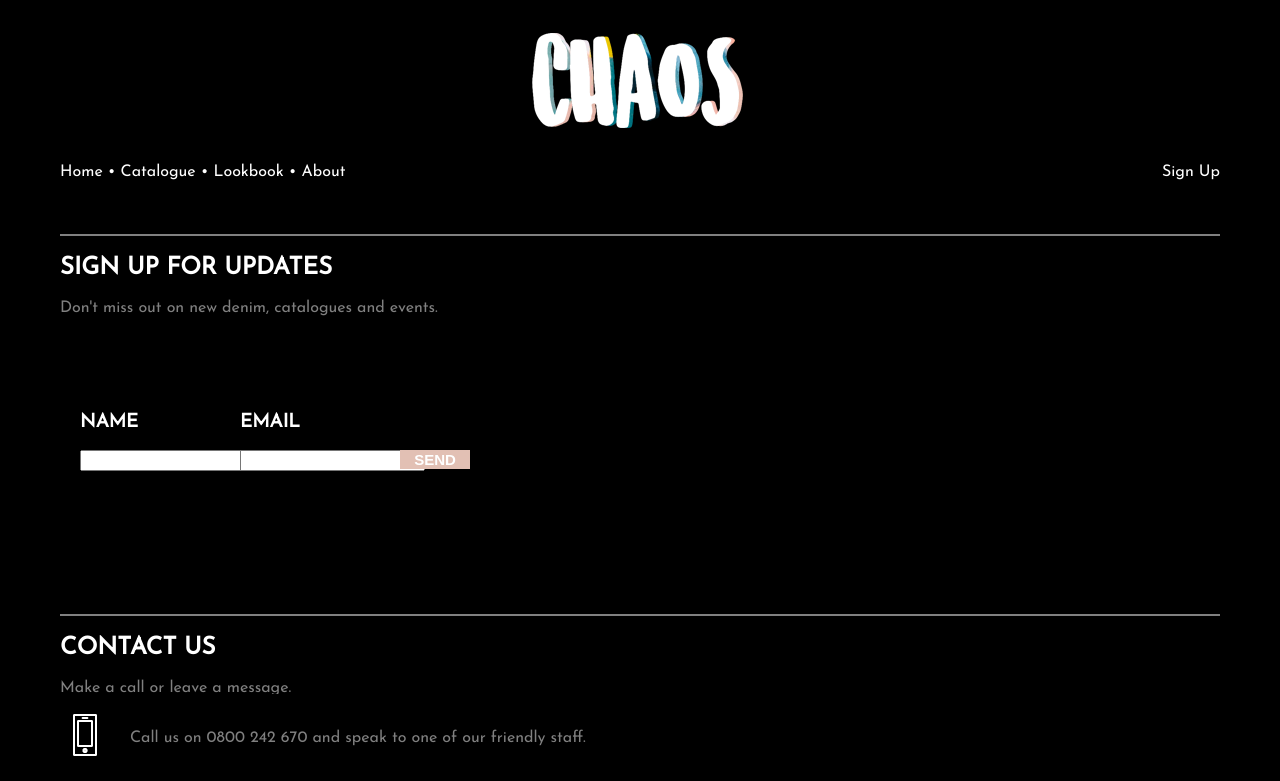
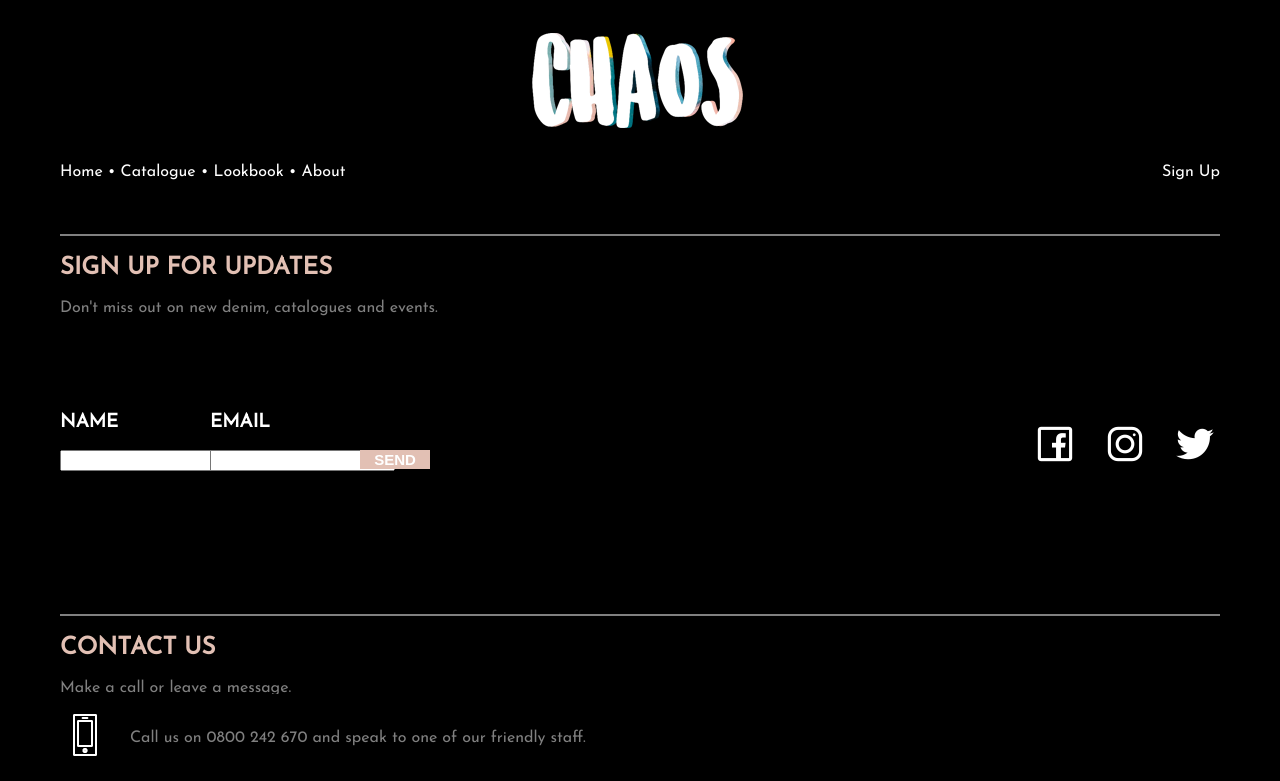
Before and after one commit to parisscott/parisscott.github.io, a plain HTML site: page Signup.html in a window 1280 px wide. Shown: the top 781 px of the page. Drawn offline with nearby package versions, Linux system fonts and the light colour scheme.

Commit message:
Completed

```diff
--- a/Signup.html
+++ b/Signup.html
@@ -76,6 +76,13 @@
 
             <button class="button"><b>SEND</b></button>
 
+            <div class="icons2">
+            <img src="img/icontwitter.png">
+            </div>
+            <div class="icons2">
+            <img src="img/iconinstagram.png"></div>
+            <div class="icons2">
+            <img src="img/iconfacebook.png"></div>
 
             </div>
 
--- a/style.css
+++ b/style.css
@@ -5,6 +5,7 @@ body {
 
 h2 {
     color: white;
+    color: #e2c0b4;
 }
 
 h3 {
@@ -337,7 +338,6 @@ div {
     height: 19px;
     width: 130px;
     margin-top: 70px;
-    margin-left: 20px;
     text-align: left;
     float: left;
 }
@@ -347,7 +347,7 @@ div {
     height: 19px;
     width: 130px;
     margin-top: 70px;
-    margin-left: 30px;
+    margin-left: 20px;
     text-align: left;
     float: left;
 }
@@ -363,7 +363,7 @@ div {
     width: 70px;
     float: left;
     margin-top: 126px;
-    margin-left: 30px;
+    margin-left: 20px;
 }
 
 .signup {
@@ -384,3 +384,13 @@ div {
     margin-left: 20px;
     text-align: left;
 }
+
+.icons2 {
+    background-color: black;
+    height: 50px;
+    width: 50px;
+    float: right;
+    margin-top: 95px;
+    margin-left: 20px;
+
+}
```
Also changed, not shown: img/iconfacebook.png (added), img/iconinstagram.png (added), img/icontwitter.png (added).
